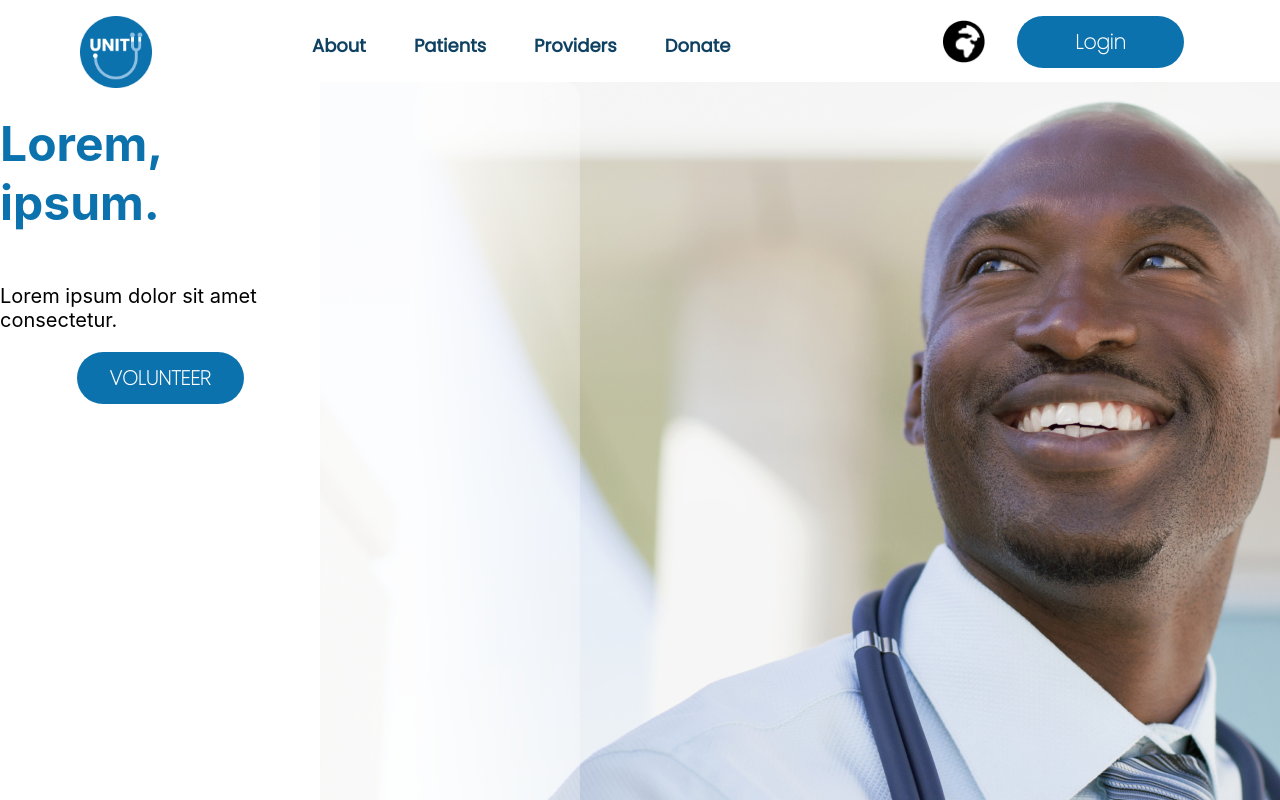
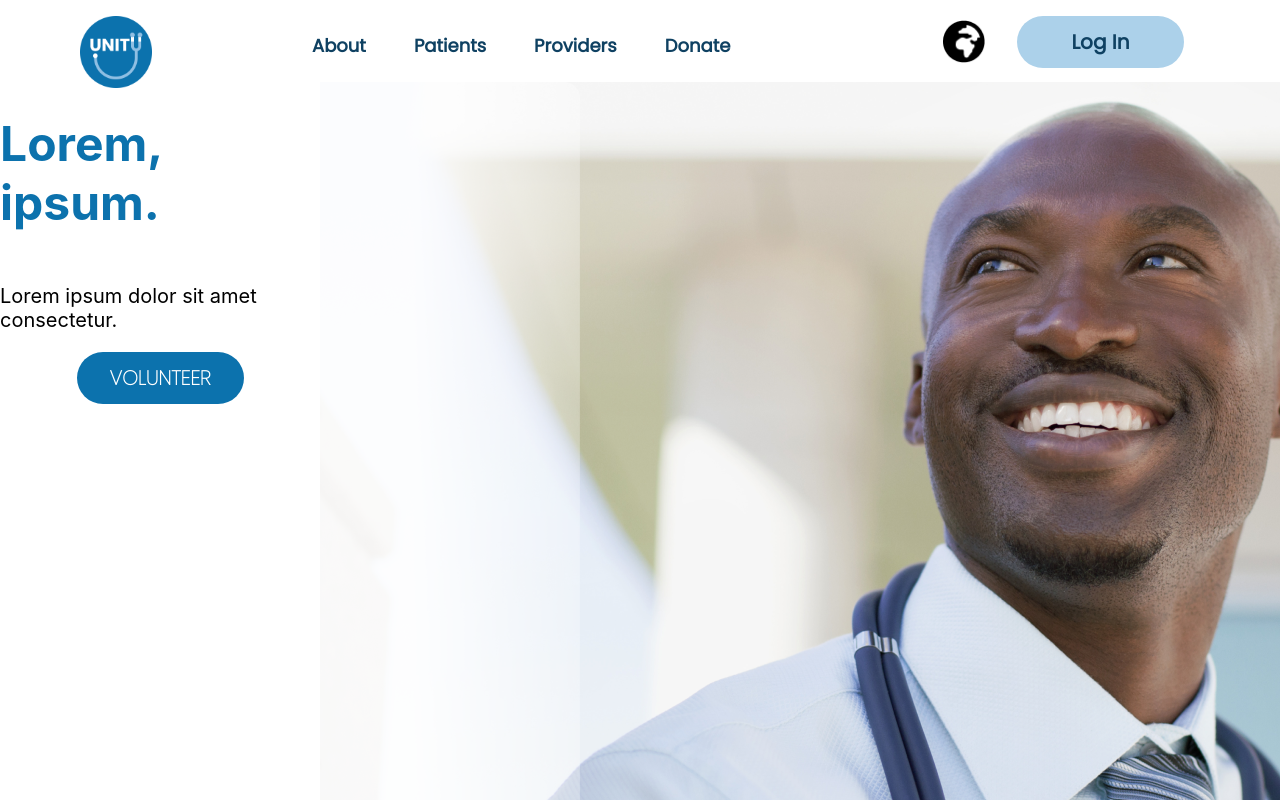
Before and after one commit to dylanwiafe/ey-hackathon-bstn, a React (Create React App) app: page / in a window 1280 px wide. Shown: the top 800 px of the page. Built offline with nearby package versions, Linux system fonts and the light colour scheme.

Commit message:
Updated Header and App Section

```diff
--- a/src/components/AppStore/AppStore.jsx
+++ b/src/components/AppStore/AppStore.jsx
@@ -1,7 +1,7 @@
 import React from "react";
 import "./AppStore.scss";
 import Download from "../../assets/images/Download.png";
-import iPhone from "../../assets/images/Iphone.png";
+import iPhone from "../../assets/images/App.gif";
 
 function AppStore() {
     return (
@@ -10,8 +10,7 @@ function AppStore() {
                 <div className="appstore__background">
                     <div className="appstore__content">
                         <div>
-                            <p className="appstore__title">App Store</p>
-                            <p className="appstore__subtitle">Do your part for society. THANKS.</p>
+                            <p className="appstore__title">Download the App</p>
                             <a href="https://www.apple.com/ca/app-store/">
                                 <img className="appstore__download" src={Download} alt="Download Now!"/>
                             </a>
--- a/src/components/AppStore/AppStore.scss
+++ b/src/components/AppStore/AppStore.scss
@@ -17,16 +17,17 @@
     &__content{
         display: flex;
         justify-content: row;
+        padding-left: 6rem;
     }
 
     &__title{
         font-family: Poppins;
         font-style: normal;
         font-weight: 600;
-        font-size: 24px;
+        font-size: 32px;
         line-height: 36px;
         color: #0C72AD;
-        padding: 1rem 0rem 0rem 2rem;
+        padding: 4rem 0rem 0rem 2rem;
         margin-bottom: 0;
     }
 
@@ -41,12 +42,12 @@
     }
 
     &__download{
-        padding: 12rem 0rem 0rem 2rem;
+        padding: 6rem 0rem 10rem 2rem;
     }
 
     &__iphone {
         height: 342px;
         width: 169px;
-        padding: 2rem 0rem 0rem 12rem;
+        padding: 2rem 0rem 0rem 10rem;
     }
 }
--- a/src/components/Header/Header.jsx
+++ b/src/components/Header/Header.jsx
@@ -20,7 +20,7 @@ function Header() {
                 <img className="header__btn-globe" src={Globe} alt="Worldwide" />
                 <div className="header__btns">
                     <div className="header__btn-wrapper">
-                        <button className="header__btn">Login</button>
+                        <button className="header__btn">Log In</button>
                     </div>
                 </div>
             </div>
--- a/src/components/Header/Header.scss
+++ b/src/components/Header/Header.scss
@@ -59,15 +59,15 @@
     &__btn{
         width: 167px;
         height: 52px;
-        background: #0C72AD;
+        background: #ACD1EA;
         border-radius: 28px;
         border: none;
-        font-family: "Poppins Thin";
+        font-family: "Poppins";
         font-style: normal;
-        font-weight: 600;
+        font-weight: 900;
         font-size: 20px;
         line-height: 30px;
         text-align: center;
-        color: #FFFFFF;
+        color: #0F4162;
     }
 }
```
Also changed, not shown: src/assets/images/App.gif (added).
